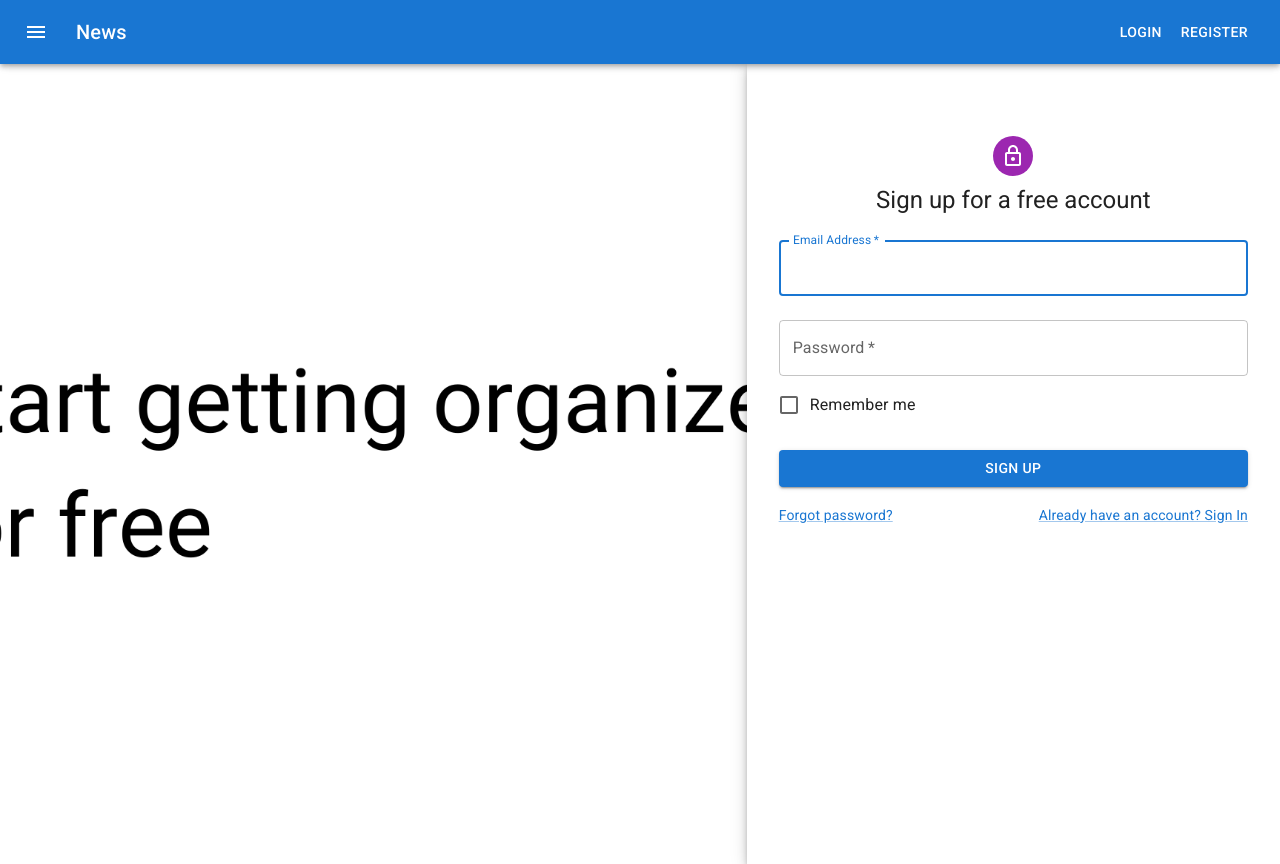
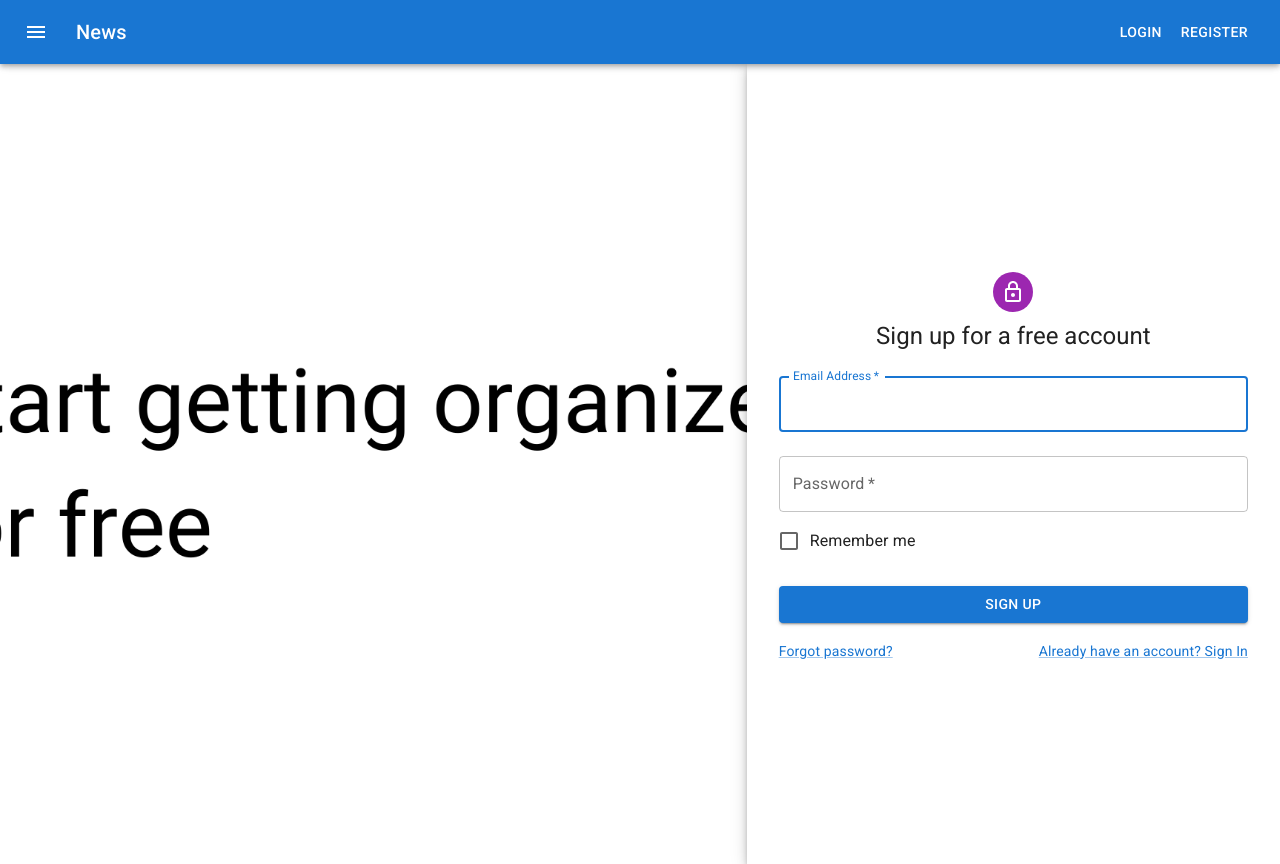
Before and after one commit to yoyotruly/smart-todo-list, a React (Create React App) app in the folder frontend/: page /register in a window 1280 px wide. Built offline with nearby package versions, Linux system fonts and the light colour scheme.

Commit message:
update sign up form position on desktop

```diff
--- a/frontend/src/pages/Register.js
+++ b/frontend/src/pages/Register.js
@@ -46,7 +46,7 @@ export default function Register() {
         <Grid item xs={12} sm={8} md={5} component={Paper} elevation={6} square>
           <Box
             sx={{
-              my: 8,
+              my: 25,
               mx: 4,
               display: 'flex',
               flexDirection: 'column',
```
